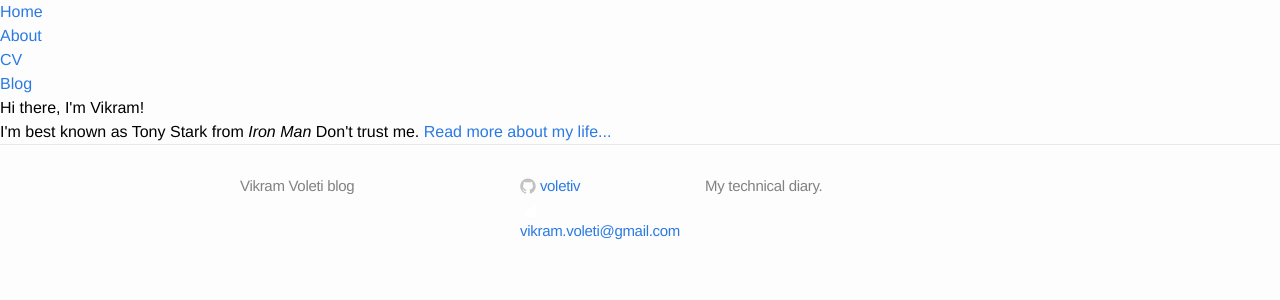
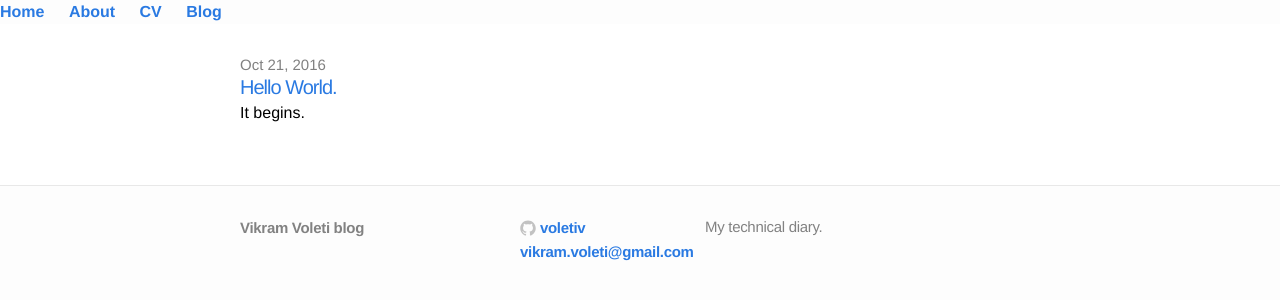
Before and after one commit to voletiv/voletiv.github.io, a Jekyll site: the page built from index.html, in a window 1280 px wide. Shown: the top 300 px of the page. Built offline with Jekyll 4.4.1, drawn with Linux system fonts in a browser that asks for light colours.

Commit message:
First blog post

```diff
--- a/_includes/footer.html
+++ b/_includes/footer.html
@@ -35,20 +35,6 @@
 
         {% if site.email %}<li>
           <a href="mailto:{{ site.email }}">
-            <span class="icon twitter">
-              <svg version="1.1" class="email-icon-svg" xmlns="http://www.w3.org/2000/svg" xmlns:xlink="http://www.w3.org/1999/xlink" x="0px" y="0px"
-                   viewBox="0 0 16 16" enable-background="new 0 0 16 16" xml:space="preserve">
-                <g id="Page-1" stroke="none" stroke-width="1" fill="none" fill-rule="evenodd" sketch:type="MSPage">
-                  <g id="Mail" sketch:type="MSArtboardGroup">
-                    <g sketch:type="MSLayerGroup">
-                      <path d="M0.224580688,30 C0.224580688,13.4314567 13.454941,0 29.7754193,0 C46.0958976,0 59.3262579,13.4314567 59.3262579,30 C59.3262579,46.5685433 46.0958976,60 29.7754193,60 C13.454941,60 0.224580688,46.5685433 0.224580688,30 Z M0.224580688,30" fill="#FFFFFF" sketch:type="MSShapeGroup"></path>
-                      <path d="M35.0384324,31.6384006 L47.2131148,40.5764264 L47.2131148,20 L35.0384324,31.6384006 Z M13.7704918,20 L13.7704918,40.5764264 L25.9449129,31.6371491 L13.7704918,20 Z M30.4918033,35.9844891 L27.5851037,33.2065217 L13.7704918,42 L47.2131148,42 L33.3981762,33.2065217 L30.4918033,35.9844891 Z M46.2098361,20 L14.7737705,20 L30.4918033,32.4549304 L46.2098361,20 Z M46.2098361,20" id="Shape" fill="#333333" sketch:type="MSShapeGroup"></path>
-                      <path d="M59.3262579,30 C59.3262579,46.5685433 46.0958976,60 29.7754193,60 C23.7225405,60 18.0947051,58.1525134 13.4093244,54.9827754 L47.2695458,5.81941103 C54.5814438,11.2806503 59.3262579,20.0777973 59.3262579,30 Z M59.3262579,30" id="reflec" fill-opacity="0.08" fill="#000000" sketch:type="MSShapeGroup"></path>
-                    </g>
-                  </g>
-                </g>
-              </svg>
-            </span>
             <span class="username">{{ site.email }}</span>
           </a>
         </li>{% endif %}
--- a/_layouts/default.html
+++ b/_layouts/default.html
@@ -12,11 +12,12 @@
         		<li><a href="/blog">Blog</a></li>
     		</ul>
 		</nav>
-		<div class="container">
 
-		{{ content }}
-
-		</div><!-- /.container -->
+		<div class="page-content">
+      		<div class="wrap">
+			{{ content }}
+			</div><!-- /.wrap -->
+		</div>
 
 		{% include footer.html %}
 
--- a/css/main.css
+++ b/css/main.css
@@ -17,6 +17,18 @@ body {
 }
 
 h1, h2, h3, h4, h5, h6 { font-size: 100%; font-weight: 400; }
+
+nav ul, footer ul {
+    font-family:'Helvetica', 'Arial', 'Sans-Serif';
+    padding: 0px;
+    list-style: none;
+    font-weight: bold;
+}
+
+nav ul li, footer ul li {
+    display: inline;
+    margin-right: 20px;
+}
 
 a         { color: #2a7ae2; text-decoration: none; }
 a:hover   { color: #000; text-decoration: underline; }
--- a/index.html
+++ b/index.html
@@ -1,8 +1,18 @@
 ---
 layout: default
-title: Vikram Voleti blog
 ---
-<div class="blurb">
-	<h1>Hi there, I'm Vikram!</h1>
-	<p>I'm best known as Tony Stark from <em>Iron Man</em> Don't trust me. <a href="/about">Read more about my life...</a></p>
-</div><!-- /.blurb -->
+
+<div class="home">
+
+  <ul class="posts">
+    {% for post in site.posts %}
+      <li>
+        <span class="post-date">{{ post.date | date: "%b %-d, %Y" }}</span>
+        <a class="post-link" href="{{ post.url | prepend: site.baseurl }}">{{ post.title }}</a>
+        <br>
+        {{ post.excerpt }}
+      </li>
+    {% endfor %}
+  </ul>
+
+</div>
```
Also changed, not shown: _layouts/post.html (added, +38 -0 lines), _posts/2016-10-21-hello-world.md (added, +72 -0 lines), 3 other files.
